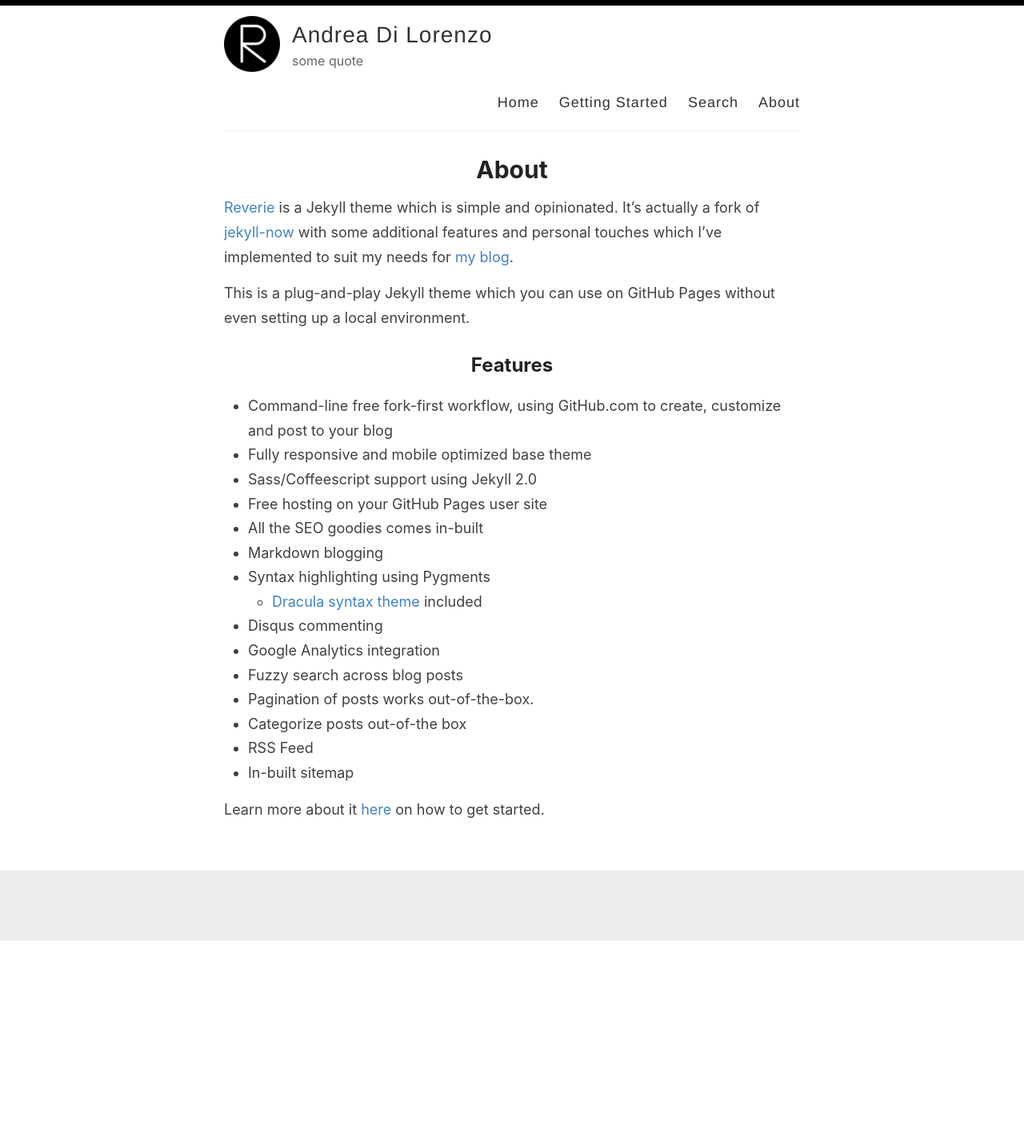
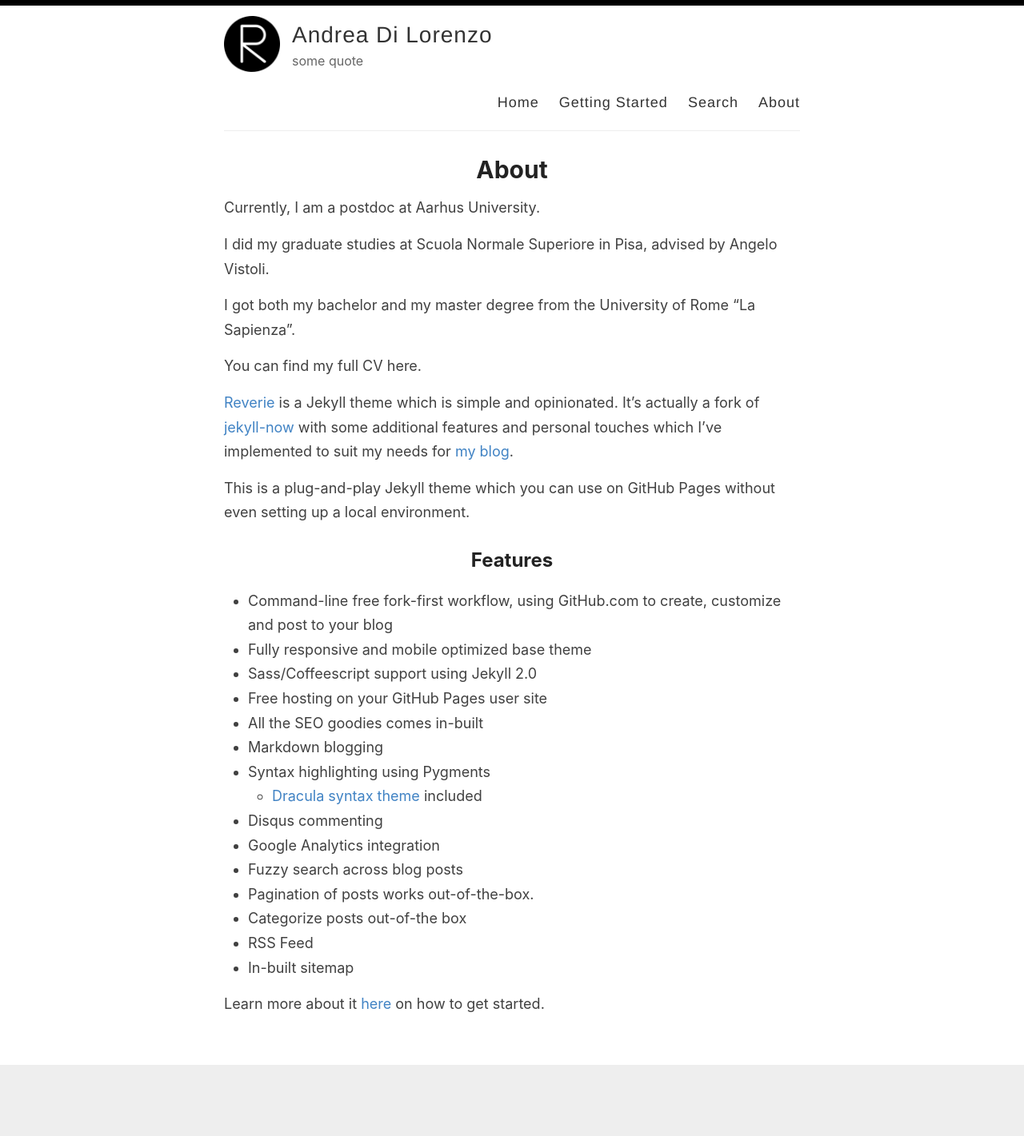
Before and after one commit to anddil/anddil.github.io, a Jekyll site: the page built from _pages/about.md, in a window 1280 px wide. Shown: the whole page at 80% size. Built offline with Jekyll 4.4.1, drawn with Linux system fonts in a browser that asks for light colours; before the commit the page ends 1177 px from its top, so only the background shows below that.

Commit message:
Update about.md

```diff
--- a/_pages/about.md
+++ b/_pages/about.md
@@ -3,6 +3,14 @@ layout: page
 title: About
 permalink: /about/
 ---
+
+Currently, I am a postdoc at Aarhus University.
+
+I did my graduate studies at Scuola Normale Superiore in Pisa, advised by Angelo Vistoli.
+
+I got both my bachelor and my master degree from the University of Rome "La Sapienza".
+
+You can find my full CV here.
 
 [Reverie](https://github.com/amitmerchant1990/reverie) is a Jekyll theme which is simple and opinionated. It's actually a fork of [jekyll-now](https://github.com/barryclark/jekyll-now) with some additional features and personal touches which I've implemented to suit my needs for [my blog](https://www.amitmerchant.com).
 
```
